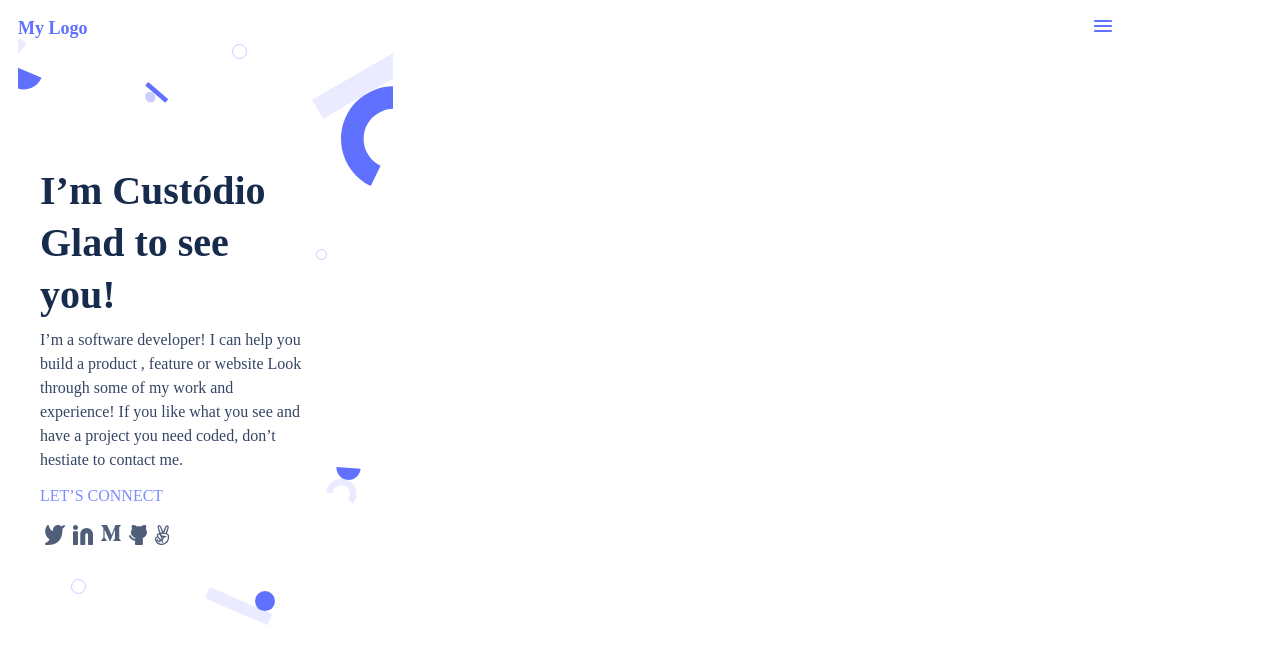
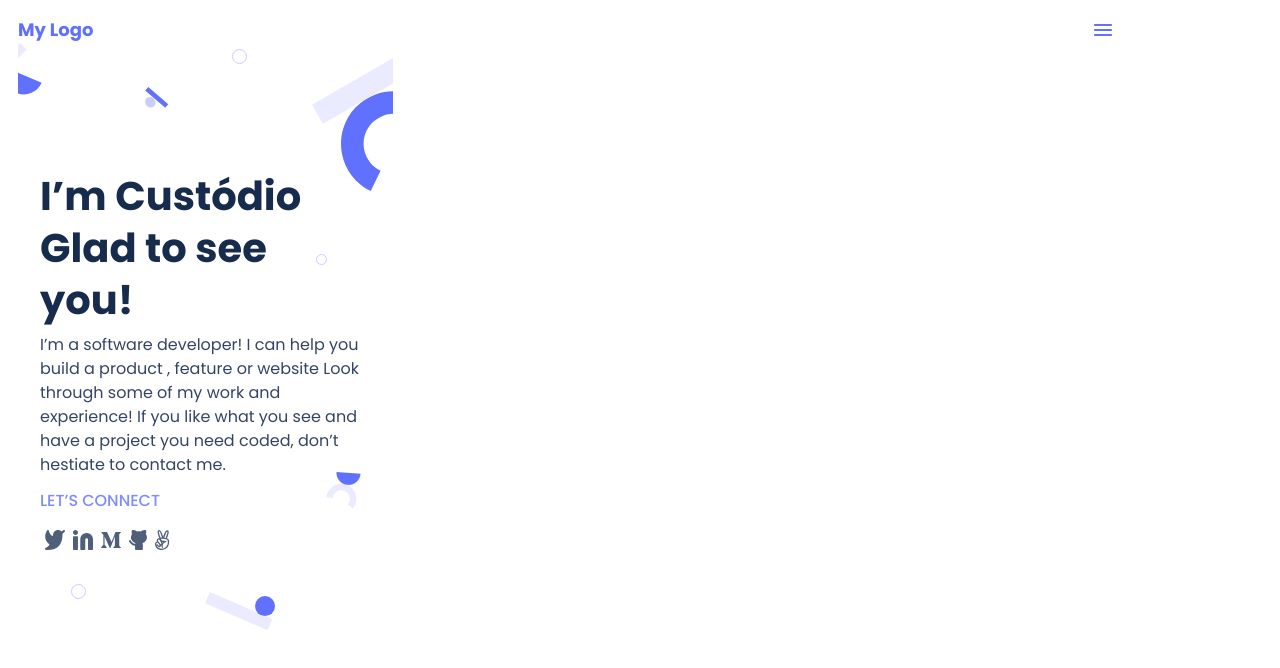
Before and after one commit to looh16/portfolio_skeleton.github.io, a website: page index.html in a window 1280 px wide. Shown: the top 668 px of the page. Drawn offline with Linux system fonts and the light colour scheme.

Commit message:
add google fonts

```diff
--- a/css/styles.css
+++ b/css/styles.css
@@ -1,3 +1,8 @@
+@import url('https://fonts.googleapis.com/css2?family=Poppins:wght@400;500;700&display=swap');
+* {
+  font-family: 'Poppins', sans-serif;
+}
+
 .nav {
   display: flex;
   justify-content: space-between;
@@ -32,6 +37,7 @@
   height: 721.46px;
   padding-top: 90px;
   margin-left: 10px;
+  font-family: ;
 }
 
 .introduction {
```
